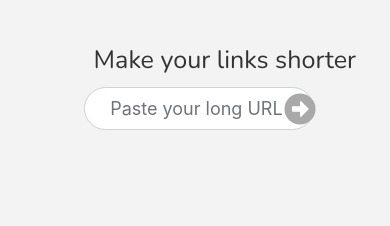
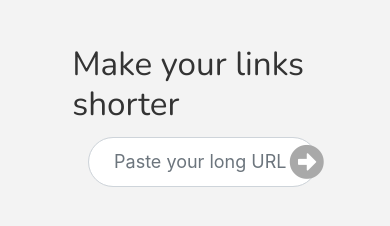
Before and after one commit to SinghVikram97/url-shortener, a website: page public/index.html in a window 390 px wide. Drawn offline with nearby package versions, Linux system fonts and the light colour scheme.

Commit message:
Added media queries

```diff
--- a/public/Css/index.css
+++ b/public/Css/index.css
@@ -134,28 +134,31 @@ body{
     }
 
 }
-@media screen and (max-width: 473px) {
+@media screen and (max-width: 360px) {
 
     #heading{
-        font-size:157%;
+        font-size: 204%;
+        padding: 0;
     }
 
     #headingCol{
-        margin-left: 0.5% !important;
+        padding: 0;
+        margin: 0;
+        margin-left: 3.4% !important;
     }
 
     #inputCol{
-        margin-left: 9.4% !important;
+        margin-left: 3% !important;
+        padding: 0;
     }
     #submit{
         position: absolute;
-        left: 437%;
-        top: -3745%;
+        left: 10%;
+        top: 15%;
         font-size: 200%;
     }
-    #url {
-        height: 43px;
-        border-radius: 100px;
+    #url{
+        width: 120%;
     }
 
 }
```
